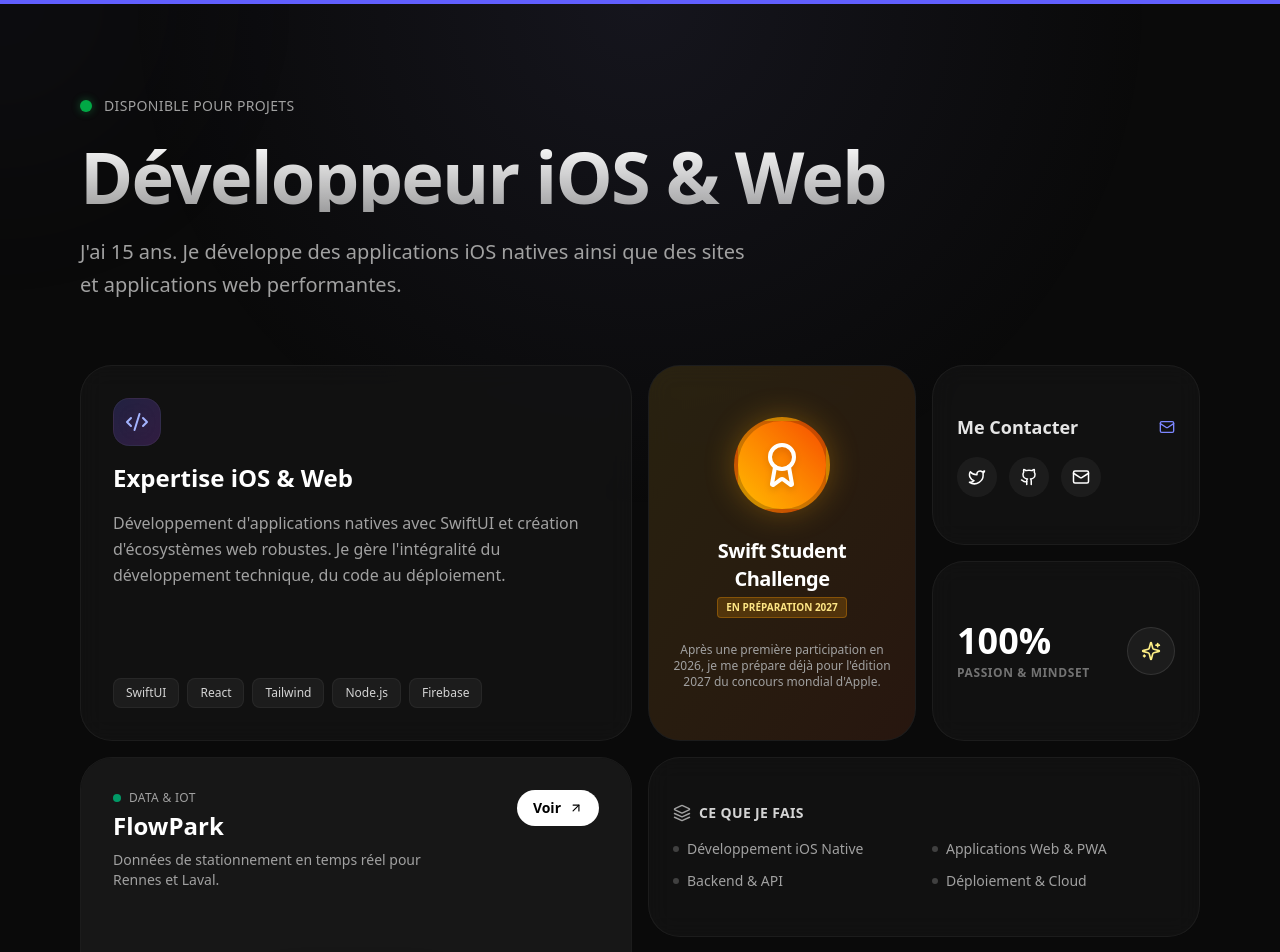
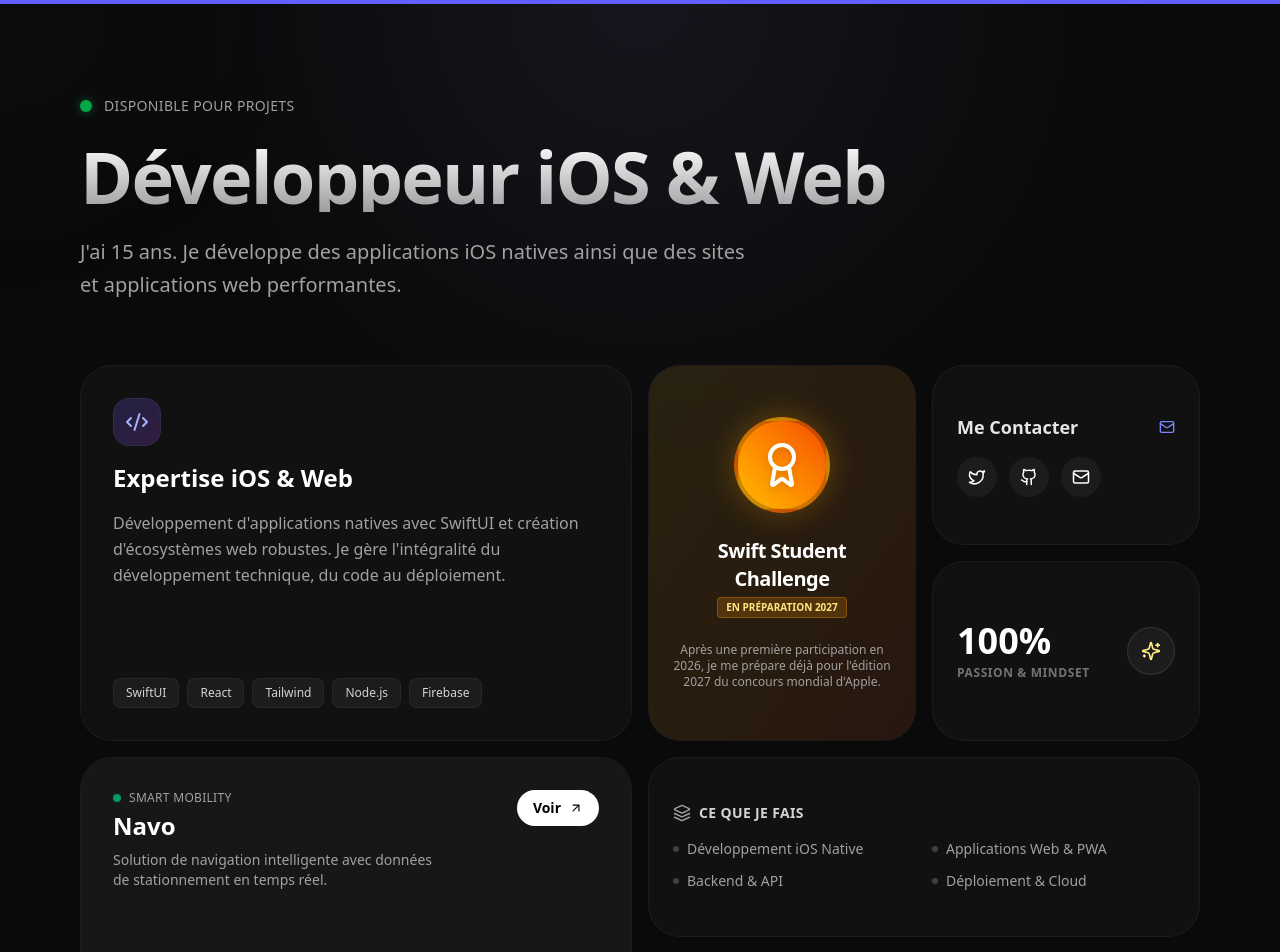
Before and after one commit to charlytechluxe/portfolio, a React (Vite) app: page / in a window 1280 px wide. Shown: the top 952 px of the page. Built offline with nearby package versions, Linux system fonts and the light colour scheme.

Commit message:
Rename FlowPark to Navo and update descriptions

```diff
--- a/src/constants.js
+++ b/src/constants.js
@@ -20,15 +20,15 @@ export const awards = [
 
 export const myApps = [
     {
-        slug: "flowpark",
-        name: "FlowPark",
+        slug: "navo",
+        name: "Navo",
         category: "Mobilité",
-        description: "Données de stationnement en temps réel pour Rennes et Laval.",
-        fullDescription: "FlowPark est une solution innovante permettant d'agréger et de visualiser les données de stationnement en temps réel via les API Open Data. L'application offre une vue précise des places disponibles, aidant à fluidifier le trafic urbain.",
-        features: ["Données temps réel", "Cartographie interactive", "Filtres intelligents", "Support multicatégories"],
+        description: "Solution de navigation intelligente avec données de stationnement en temps réel.",
+        fullDescription: "Navo est une solution innovante permettant d'agréger et de visualiser les données de stationnement et de mobilité en temps réel. L'application offre une vue précise des places disponibles et des services urbains, aidant à fluidifier le trafic et à réduire l'empreinte carbone.",
+        features: ["Données temps réel", "Cartographie intelligente", "Filtres éco-mobilité", "Support multi-villes"],
         tech: ["SwiftUI", "Open Data APIs", "Async/Await"],
         color: "bg-emerald-600",
-        tag: "Data & IoT"
+        tag: "Smart Mobility"
     },
     {
         slug: "iverse",
```
